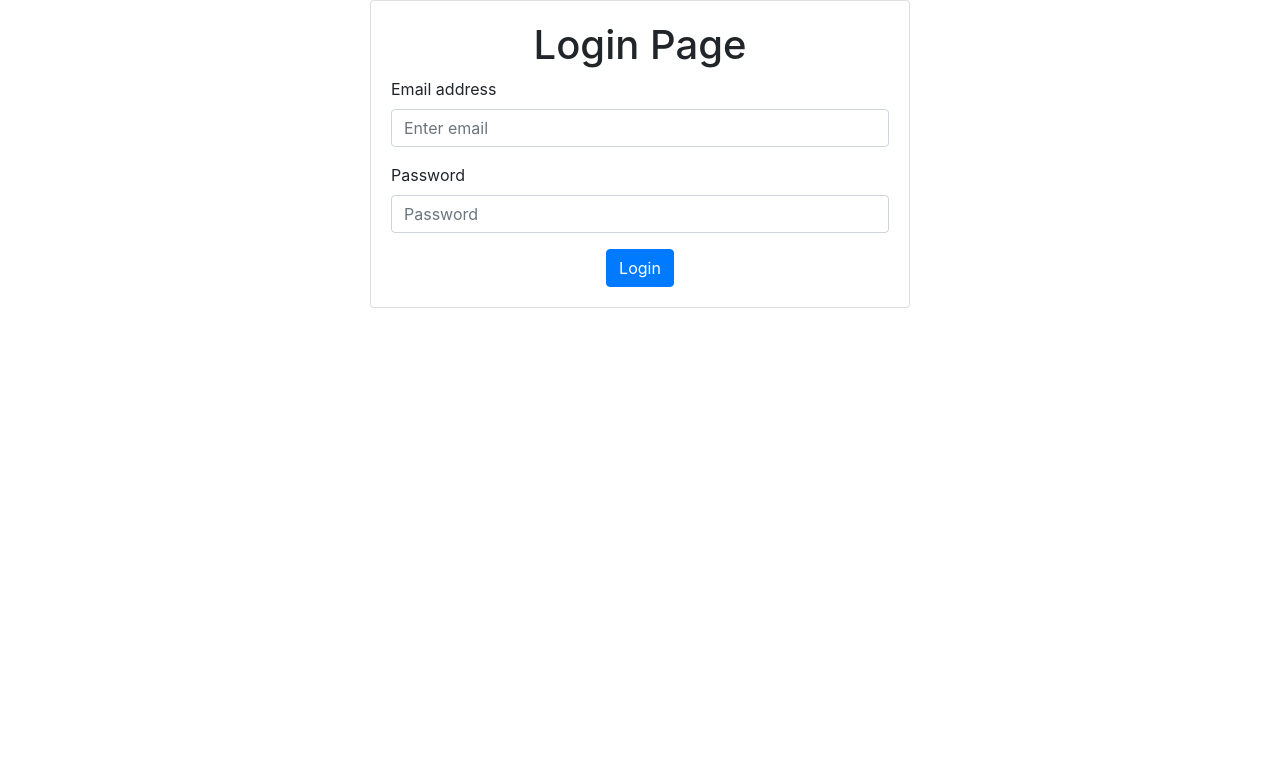
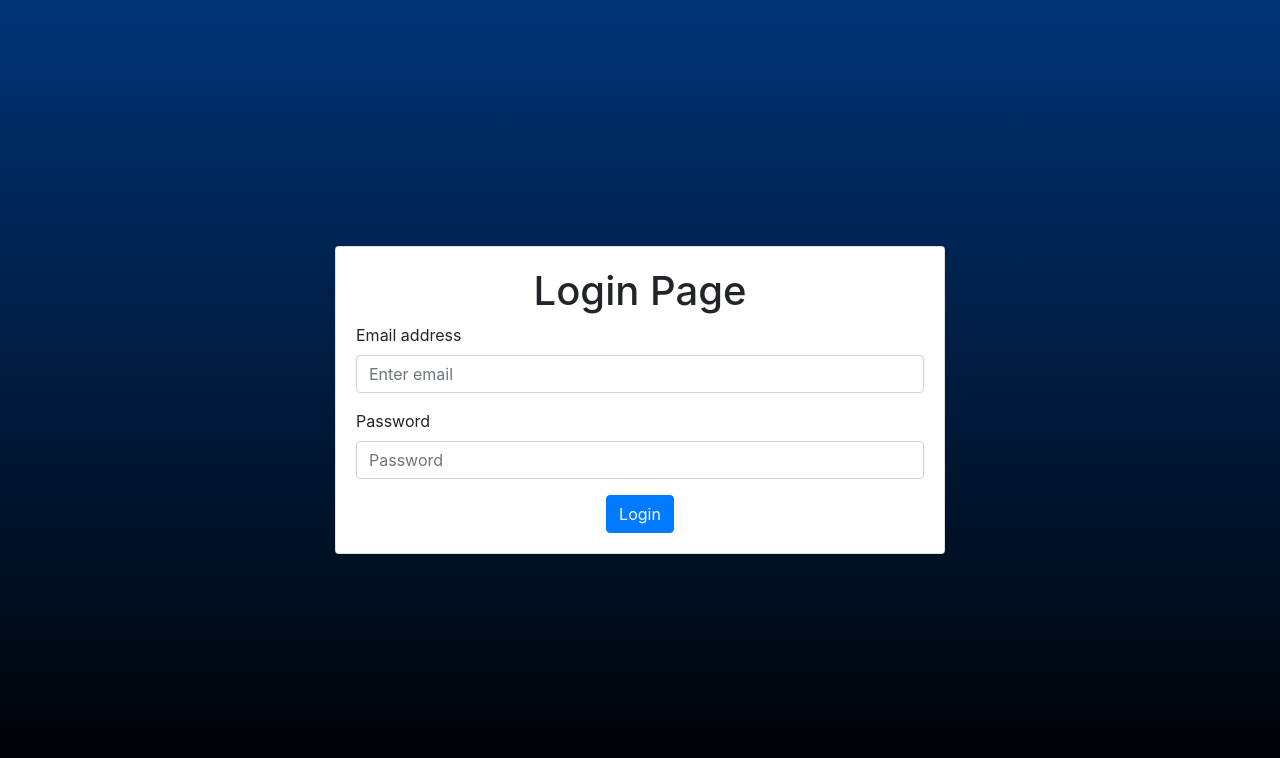
Before and after one commit to Kisan5/angular-simple-login-app, an Angular app: page /login in a window 1280 px wide. Shown: the top 758 px of the page. Built offline with nearby package versions, Linux system fonts and the light colour scheme.

Commit message:
Modified some html structure, set the height width of body+container element and added some background gradient

```diff
--- a/src/app/app.component.css
+++ b/src/app/app.component.css
@@ -0,0 +1,10 @@
+.container-width-height{
+    width: 100%;
+    height: 100%; /* kisan: taking height of it parent element space*/
+}
+.modifing-max-width{ /*kisan: modified bootstrap container width to fit on screen*/
+    max-width: inherit;
+}
+.background-color-change{ /* used for Gradient effect background*/
+    background-image: linear-gradient(to bottom, #003477, #000);
+}
--- a/src/app/app.component.html
+++ b/src/app/app.component.html
@@ -1,17 +1,3 @@
-<div class="container"> <!-- kisan: Used Bootstarp container to hold all elements in it-->
-  <div class="parent-div text-center justify-content-center align-items-center" style="height:100vh;">
-    <div class="child-div" style="border:black 10px;">
-      <div class="row"> <!-- kisan: used bootstrap grid structure to create 3 columns to keep content on middle -->
-        <div class="col"></div>
-        <div class="col-6">
-          <div class="card"> <!-- kisan: used bootstrap card to create a space in which the login form will be kept-->
-            <div class="card-body">
-              <router-outlet></router-outlet> <!-- kisan: this is used to place the component/element for the routes here-->
-            </div>
-          </div>
-        </div>
-        <div class="col"></div>
-      </div>
-    </div>
-  </div>
+<div class="container container-width-height background-color-change modifing-max-width"> <!-- kisan: Used Bootstarp container to hold all elements in it-->
+  <router-outlet></router-outlet> <!-- kisan: this is used to place the component/element for the routes here-->
 </div>
--- a/src/app/login-form-page/login-form-page.component.css
+++ b/src/app/login-form-page/login-form-page.component.css
@@ -0,0 +1,7 @@
+.center-div{
+    position: absolute;
+    top: 50%;
+    left: 50%;
+    transform: translate(-50%,-50%);
+    /* in this we are setting the position as compared to its parent component postion. then moving 50% and returning 50% on each direction*/
+}
--- a/src/app/login-form-page/login-form-page.component.html
+++ b/src/app/login-form-page/login-form-page.component.html
@@ -1,3 +1,10 @@
+<!-- <div class="parent-div text-center justify-content-center align-items-center" style="height:100vh;">
+    <div class="child-div" style="border:black 10px;"> kisan: removing extra lines as these are used to center the login form but not required-->
+        <div class="row"> <!-- kisan: used bootstrap grid structure to create 3 columns to keep content on middle -->
+            <!-- <div class="col"></div> kisan: removing extra lines as these are used to center the login form but not required-->
+            <div class="col-6 center-div"> <!-- kisan: How to know where to add center div 50% top left move code. check in devloper tool and find the element which is wrapping the conent only and if you select its immediate top level element then it is selecting higher level element with more space and can contain/conataining more other elements and this specific element is one of them, then in this case based on this higher div position this selected element move and center itself. but if you apply on some element whose immediate top level component also wrapping the same space like the selected component then how will it move. so the element needs to be in a container like structure then it can move. note: in devtool select this element and its top and child element and see the postion and apply in different these elements and see the difference-->
+              <div class="card"> <!-- kisan: used bootstrap card to create a space in which the login form will be kept-->
+                <div class="card-body text-center">
                     <h1>Login Page</h1>
                     <form> <!-- kisan: used bootstrap forms to generate a form-->
                         <div class="form-group text-left"> <!-- kisan: here form-group class is used to create a wrapper for the form elements (bootstrap code)-->
@@ -16,3 +23,10 @@
                         </div>
                         <button type="submit" class="btn btn-primary" (click)="login()">Login</button> <!-- kisan: here event binding is done by (eventName) e.g. (click) in this on click of click event the mentioned function will be called.-->
                     </form>
+                </div>
+              </div>
+            </div>
+            <!-- <div class="col"></div> kisan: removing extra lines as these are used to center the login form but not required -->
+          </div>
+        <!-- </div>
+      </div> -->
--- a/src/styles.css
+++ b/src/styles.css
@@ -1 +1,7 @@
 /* You can add global styles to this file, and also import other style files */
+body{ /*kisan: general removing space taken for margin and padding by default and setting height width*/
+    margin: 0px;
+    padding: 0px;
+    height: 100vh;
+    width: 100vw;
+}
```
Lines whose indentation alone changed are shown as unchanged.
